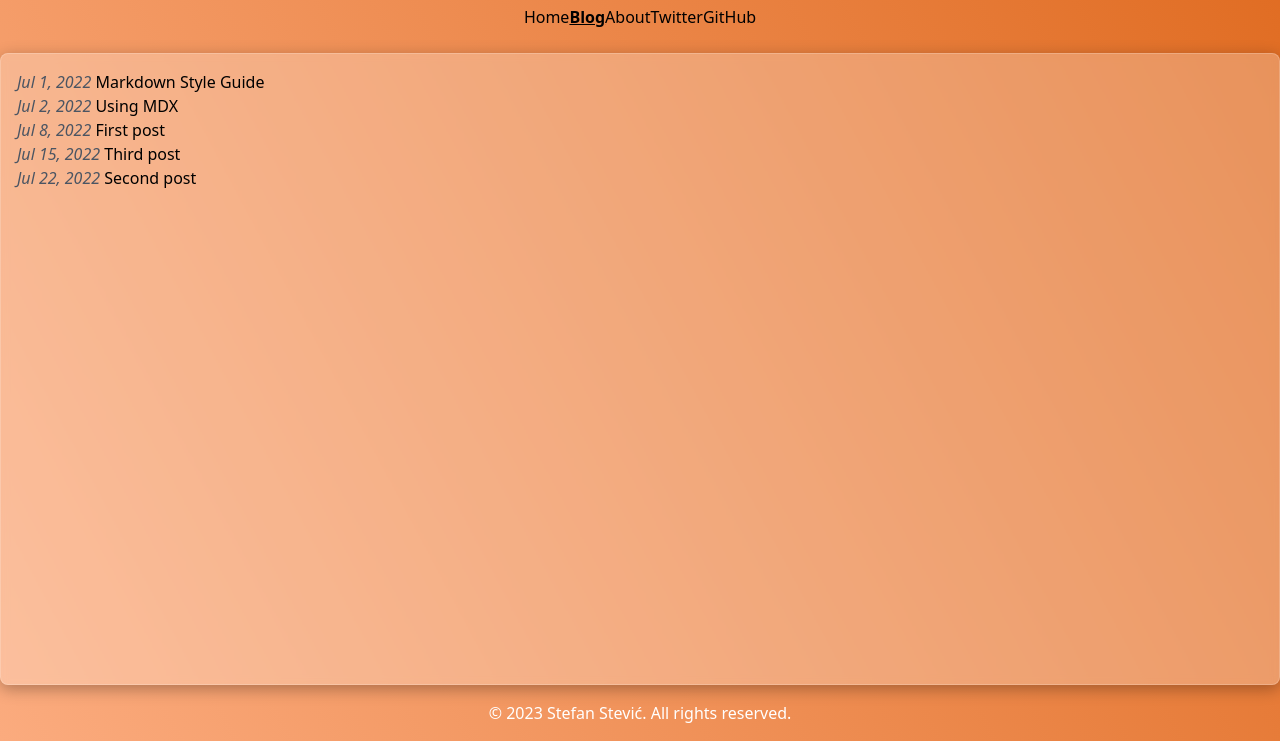
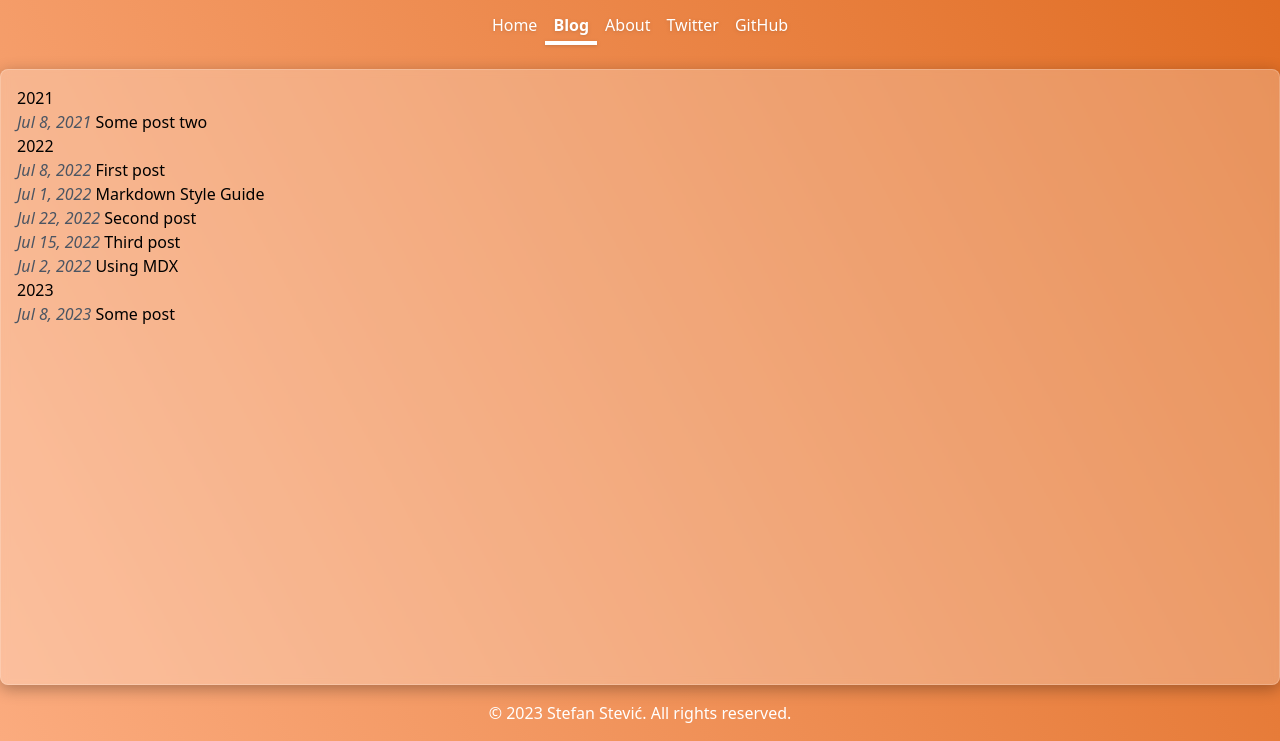
Before and after one commit to steviss/steviss.dev, an Astro site: page /blog in a window 1280 px wide. Shown: the part 59-800 px from the top of the page. Built offline with nearby package versions, Linux system fonts and the light colour scheme; Astro itself is replaced by a stand-in of ours; a web font is replaced by a local one.

Commit message:
chore(rendering): rendering blog posts

```diff
--- a/src/components/HeaderLink.astro
+++ b/src/components/HeaderLink.astro
@@ -9,16 +9,11 @@
 const isActive = href === pathname || href === pathname.replace(/\/$/, "");
 ---
 
-<a href={href} class:list={[className, { active: isActive }]} {...props}>
+<a
+  class="relative p-2 text-white drop-shadow shadow-orange-500 before:block before:absolute before:w-full before:bg-white before:h-1 before:bottom-0 before:left-0 before:opacity-0 hover:before:opacity-75 before:transition-opacity"
+  href={href}
+  class:list={[className, { "font-bold before:opacity-100": isActive }]}
+  {...props}
+>
   <slot />
 </a>
-<style>
-  a {
-    display: inline-block;
-    text-decoration: none;
-  }
-  a.active {
-    font-weight: bolder;
-    text-decoration: underline;
-  }
-</style>
--- /dev/null
+++ b/src/content/blog/some-post-two.md
@@ -0,0 +1,16 @@
+---
+title: "Some post two"
+description: "Lorem ipsum dolor sit amet"
+pubDate: "Jul 08 2021"
+heroImage: "/placeholder-hero.jpg"
+---
+
+Lorem ipsum dolor sit amet, consectetur adipiscing elit, sed do eiusmod tempor incididunt ut labore et dolore magna aliqua. Vitae ultricies leo integer malesuada nunc vel risus commodo viverra. Adipiscing enim eu turpis egestas pretium. Euismod elementum nisi quis eleifend quam adipiscing. In hac habitasse platea dictumst vestibulum. Sagittis purus sit amet volutpat. Netus et malesuada fames ac turpis egestas. Eget magna fermentum iaculis eu non diam phasellus vestibulum lorem. Varius sit amet mattis vulputate enim. Habitasse platea dictumst quisque sagittis. Integer quis auctor elit sed vulputate mi. Dictumst quisque sagittis purus sit amet.
+
+Morbi tristique senectus et netus. Id semper risus in hendrerit gravida rutrum quisque non tellus. Habitasse platea dictumst quisque sagittis purus sit amet. Tellus molestie nunc non blandit massa. Cursus vitae congue mauris rhoncus. Accumsan tortor posuere ac ut. Fringilla urna porttitor rhoncus dolor. Elit ullamcorper dignissim cras tincidunt lobortis. In cursus turpis massa tincidunt dui ut ornare lectus. Integer feugiat scelerisque varius morbi enim nunc. Bibendum neque egestas congue quisque egestas diam. Cras ornare arcu dui vivamus arcu felis bibendum. Dignissim suspendisse in est ante in nibh mauris. Sed tempus urna et pharetra pharetra massa massa ultricies mi.
+
+Mollis nunc sed id semper risus in. Convallis a cras semper auctor neque. Diam sit amet nisl suscipit. Lacus viverra vitae congue eu consequat ac felis donec. Egestas integer eget aliquet nibh praesent tristique magna sit amet. Eget magna fermentum iaculis eu non diam. In vitae turpis massa sed elementum. Tristique et egestas quis ipsum suspendisse ultrices. Eget lorem dolor sed viverra ipsum. Vel turpis nunc eget lorem dolor sed viverra. Posuere ac ut consequat semper viverra nam. Laoreet suspendisse interdum consectetur libero id faucibus. Diam phasellus vestibulum lorem sed risus ultricies tristique. Rhoncus dolor purus non enim praesent elementum facilisis. Ultrices tincidunt arcu non sodales neque. Tempus egestas sed sed risus pretium quam vulputate. Viverra suspendisse potenti nullam ac tortor vitae purus faucibus ornare. Fringilla urna porttitor rhoncus dolor purus non. Amet dictum sit amet justo donec enim.
+
+Mattis ullamcorper velit sed ullamcorper morbi tincidunt. Tortor posuere ac ut consequat semper viverra. Tellus mauris a diam maecenas sed enim ut sem viverra. Venenatis urna cursus eget nunc scelerisque viverra mauris in. Arcu ac tortor dignissim convallis aenean et tortor at. Curabitur gravida arcu ac tortor dignissim convallis aenean et tortor. Egestas tellus rutrum tellus pellentesque eu. Fusce ut placerat orci nulla pellentesque dignissim enim sit amet. Ut enim blandit volutpat maecenas volutpat blandit aliquam etiam. Id donec ultrices tincidunt arcu. Id cursus metus aliquam eleifend mi.
+
+Tempus quam pellentesque nec nam aliquam sem. Risus at ultrices mi tempus imperdiet. Id porta nibh venenatis cras sed felis eget velit. Ipsum a arcu cursus vitae. Facilisis magna etiam tempor orci eu lobortis elementum. Tincidunt dui ut ornare lectus sit. Quisque non tellus orci ac. Blandit libero volutpat sed cras. Nec tincidunt praesent semper feugiat nibh sed pulvinar proin gravida. Egestas integer eget aliquet nibh praesent tristique magna.
--- /dev/null
+++ b/src/content/blog/some-post.md
@@ -0,0 +1,16 @@
+---
+title: "Some post"
+description: "Lorem ipsum dolor sit amet"
+pubDate: "Jul 08 2023"
+heroImage: "/placeholder-hero.jpg"
+---
+
+Lorem ipsum dolor sit amet, consectetur adipiscing elit, sed do eiusmod tempor incididunt ut labore et dolore magna aliqua. Vitae ultricies leo integer malesuada nunc vel risus commodo viverra. Adipiscing enim eu turpis egestas pretium. Euismod elementum nisi quis eleifend quam adipiscing. In hac habitasse platea dictumst vestibulum. Sagittis purus sit amet volutpat. Netus et malesuada fames ac turpis egestas. Eget magna fermentum iaculis eu non diam phasellus vestibulum lorem. Varius sit amet mattis vulputate enim. Habitasse platea dictumst quisque sagittis. Integer quis auctor elit sed vulputate mi. Dictumst quisque sagittis purus sit amet.
+
+Morbi tristique senectus et netus. Id semper risus in hendrerit gravida rutrum quisque non tellus. Habitasse platea dictumst quisque sagittis purus sit amet. Tellus molestie nunc non blandit massa. Cursus vitae congue mauris rhoncus. Accumsan tortor posuere ac ut. Fringilla urna porttitor rhoncus dolor. Elit ullamcorper dignissim cras tincidunt lobortis. In cursus turpis massa tincidunt dui ut ornare lectus. Integer feugiat scelerisque varius morbi enim nunc. Bibendum neque egestas congue quisque egestas diam. Cras ornare arcu dui vivamus arcu felis bibendum. Dignissim suspendisse in est ante in nibh mauris. Sed tempus urna et pharetra pharetra massa massa ultricies mi.
+
+Mollis nunc sed id semper risus in. Convallis a cras semper auctor neque. Diam sit amet nisl suscipit. Lacus viverra vitae congue eu consequat ac felis donec. Egestas integer eget aliquet nibh praesent tristique magna sit amet. Eget magna fermentum iaculis eu non diam. In vitae turpis massa sed elementum. Tristique et egestas quis ipsum suspendisse ultrices. Eget lorem dolor sed viverra ipsum. Vel turpis nunc eget lorem dolor sed viverra. Posuere ac ut consequat semper viverra nam. Laoreet suspendisse interdum consectetur libero id faucibus. Diam phasellus vestibulum lorem sed risus ultricies tristique. Rhoncus dolor purus non enim praesent elementum facilisis. Ultrices tincidunt arcu non sodales neque. Tempus egestas sed sed risus pretium quam vulputate. Viverra suspendisse potenti nullam ac tortor vitae purus faucibus ornare. Fringilla urna porttitor rhoncus dolor purus non. Amet dictum sit amet justo donec enim.
+
+Mattis ullamcorper velit sed ullamcorper morbi tincidunt. Tortor posuere ac ut consequat semper viverra. Tellus mauris a diam maecenas sed enim ut sem viverra. Venenatis urna cursus eget nunc scelerisque viverra mauris in. Arcu ac tortor dignissim convallis aenean et tortor at. Curabitur gravida arcu ac tortor dignissim convallis aenean et tortor. Egestas tellus rutrum tellus pellentesque eu. Fusce ut placerat orci nulla pellentesque dignissim enim sit amet. Ut enim blandit volutpat maecenas volutpat blandit aliquam etiam. Id donec ultrices tincidunt arcu. Id cursus metus aliquam eleifend mi.
+
+Tempus quam pellentesque nec nam aliquam sem. Risus at ultrices mi tempus imperdiet. Id porta nibh venenatis cras sed felis eget velit. Ipsum a arcu cursus vitae. Facilisis magna etiam tempor orci eu lobortis elementum. Tincidunt dui ut ornare lectus sit. Quisque non tellus orci ac. Blandit libero volutpat sed cras. Nec tincidunt praesent semper feugiat nibh sed pulvinar proin gravida. Egestas integer eget aliquet nibh praesent tristique magna.
--- a/src/pages/blog/index.astro
+++ b/src/pages/blog/index.astro
@@ -2,18 +2,33 @@
 import FormattedDate from "../../components/FormattedDate.astro";
 import { SITE_TITLE, SITE_DESCRIPTION } from "../../consts";
 import Layout from "../../layouts/Layout.astro";
-import { getCollection } from "astro:content";
+import { getCollection, CollectionEntry } from "astro:content";
 
-const posts = (await getCollection("blog")).sort(
-  (a, b) => a.data.pubDate.valueOf() - b.data.pubDate.valueOf()
+interface PostsPerYear {
+  [year: number]: CollectionEntry<"blog">[];
+}
+
+const postsPerYear = (await getCollection("blog")).reduce(
+  (out: PostsPerYear, post) => {
+    const year = new Date(post.data.pubDate).getFullYear();
+    if (!out[year]) {
+      out[year] = [];
+    }
+    out[year]?.push(post);
+    return out;
+  },
+  {}
 );
 ---
 
 <Layout title={SITE_TITLE} description={SITE_DESCRIPTION}>
   <section>
-    <ul class="p-0 list-none">
     {
-        posts.map((post) => (
+      Object.keys(postsPerYear).map((year) => (
+        <div>
+          <h2>{year}</h2>
+          <ul>
+            {postsPerYear[parseInt(year, 10)]?.map((post) => (
               <li>
                 <FormattedDate
                   className="italic text-gray-600"
@@ -23,8 +38,10 @@
                   {post.data.title}
                 </a>
               </li>
+            ))}
+          </ul>
+        </div>
       ))
     }
-    </ul>
   </section>
 </Layout>
```
Lines whose indentation alone changed are shown as unchanged.
